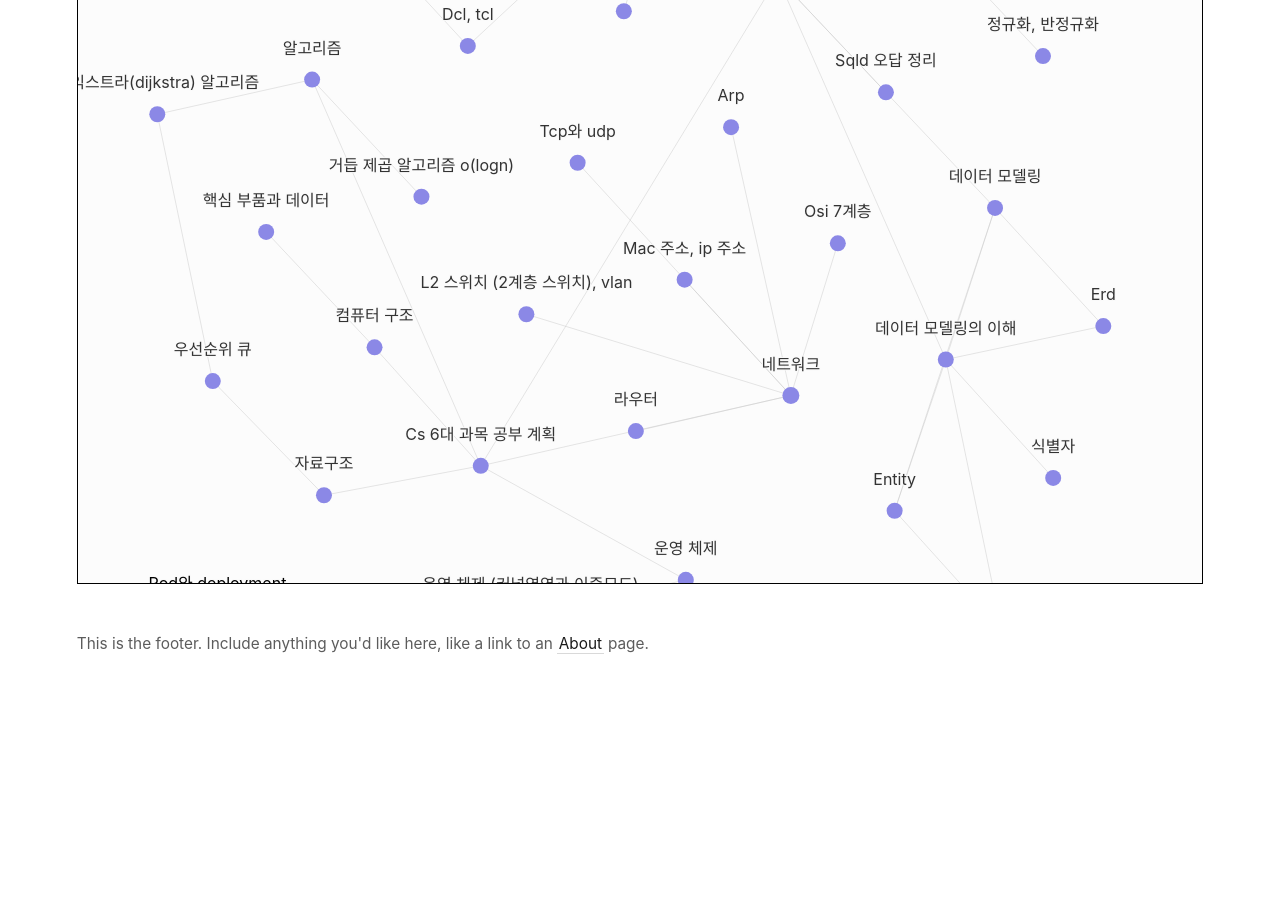
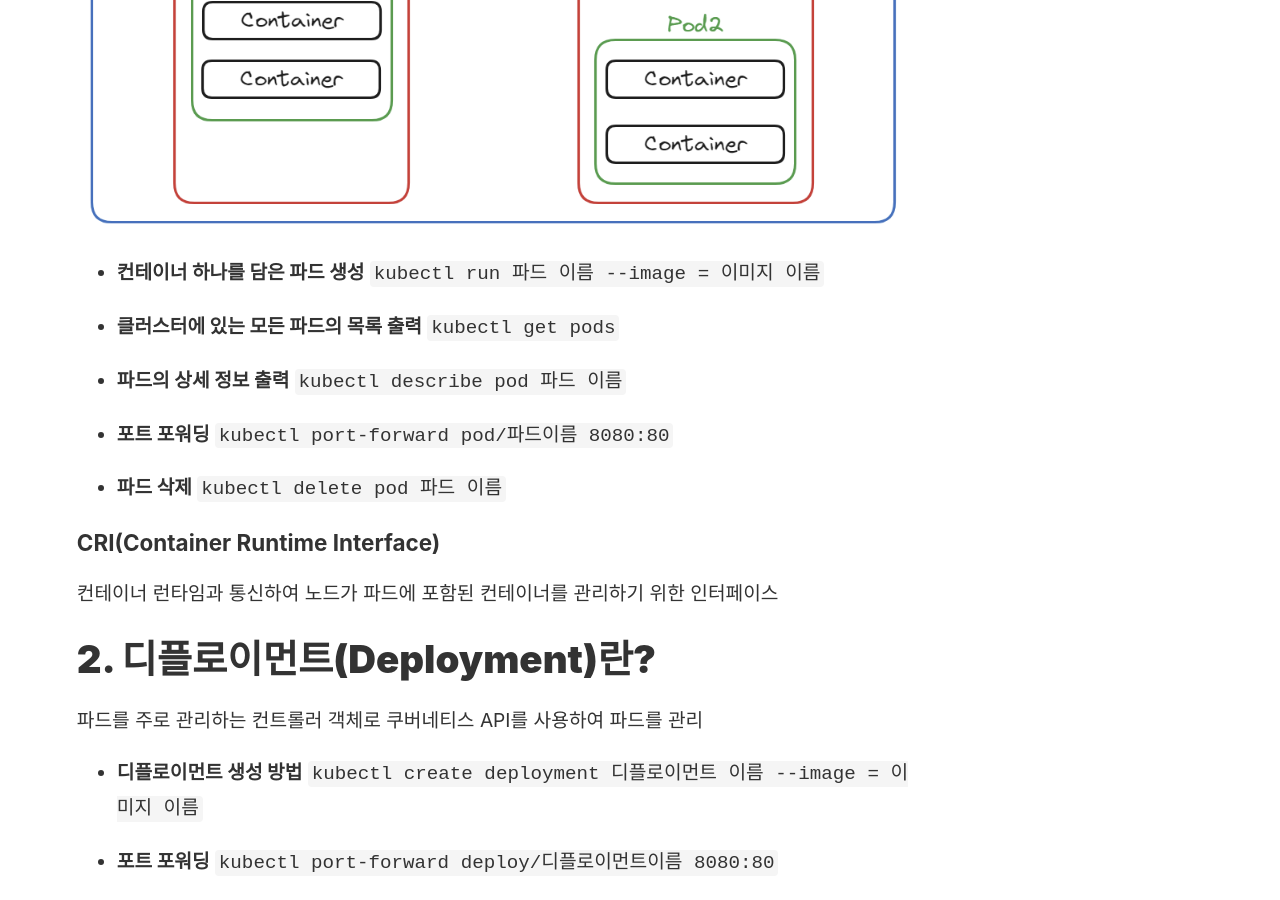
Before and after one commit to rainbow96bear/Obsidian, a Jekyll site: the page built from _notes/Kubernetes/Pod와 Deployment.md, in a window 1280 px wide and 900 px high, scrolled down 741 px. Built offline with Jekyll 4.4.1, drawn with Linux system fonts in a browser that asks for light colours; before the commit the page ends 1464 px from its top, so only the background shows below that; some of the changed text lies outside the part shown.

Commit message:
Kubernetes Pod와 Deployment공부 기록

````diff
--- a/_notes/Kubernetes/Pod와 Deployment.md
+++ b/_notes/Kubernetes/Pod와 Deployment.md
@@ -0,0 +1,95 @@
+# **1. 파드(Pod)란?**
+
+- 쿠버네티스가 하나 또는 그 이상의 컨테이너를 관리하는 데 사용하는 단위
+- 다른 리소스를 관리하고, 고 수준의 리소스는 컨테이너의 세부 사항을 추상화시킨다.
+- 쿠버네티스로 관리되는 가상 IP로 가상 네트워크에 접속된 다른 파드와 통신 가능
+
+쿠버네티스 구성 예시
+<img src="/assets/Pasted image 20231120115928.png">
+
+- **컨테이너 하나를 담은 파드 생성**
+<code>kubectl run 파드 이름 --image = 이미지 이름
+</code>
+
+- **클러스터에 있는 모든 파드의 목록 출력**
+<code>kubectl get pods
+</code>
+
+- **파드의 상세 정보 출력**
+<code>kubectl describe pod 파드 이름
+</code>
+
+- **포트 포워딩**
+<code>kubectl port-forward pod/파드이름 8080:80
+</code>
+
+- **파드 삭제**
+<code>kubectl delete pod 파드 이름
+</code>
+
+### CRI(Container Runtime Interface)
+컨테이너 런타임과 통신하여 노드가 파드에 포함된 컨테이너를 관리하기 위한 인터페이스
+
+# **2. 디플로이먼트(Deployment)란?**
+파드를 주로 관리하는 컨트롤러 객체로 쿠버네티스 API를 사용하여 파드를 관리
+
+- **디플로이먼트 생성 방법**
+<code>kubectl create deployment 디플로이먼트 이름 --image = 이미지 이름
+</code>
+
+- **포트 포워딩**
+<code>kubectl port-forward deploy/디플로이먼트이름 8080:80
+</code>
+
+- **디플로이먼트 삭제**
+<code>kubectl delete deploy 디플로이먼트 이름
+</code>
+
+
+# **3. 매니페스트**
+JSON 또는 YAML 포맷으로 작성된 쿠버네티스의 오브젝트 정의를 담은 선언적 스크립트
+
+- **매니페스트 파일로 애플리케이션 배포**
+<code>kubectl apply -f 매니페스트 파일명.포멧명
+</code>
+- **원격 URL에서 제공되는 매니페스트 파일로 애플리케이션 배포**
+<code>kubectl apply -f https://raw.githubusercontent.com/sixeyed/kiamol/master/ch02/pod.yaml
+</code>
+위 주소의 파일 매니페스트 내용
+```yaml
+apiVersion: v1
+kind: Pod
+metadata:
+  name: hello-kiamol-3
+spec:
+  containers:
+    - name: web
+      image: kiamol/ch02-hello-kiamol
+```
+
+
+## 파드와 컨테이너 부가 기능
+- **파드 내부에 접근하기**
+<code>kubectl exec -it 파드 명 sh
+</code>
+- **파드의 로그 확인하기**
+<code>kubectl logs --tail=2 파드명
+</code>
+- **파드 속의 파일을 로컬 영역으로 복사**
+<code>kubectl cp 파드명:/복사할 파일경로/파일명 /저장할 로컬 경로/파일명
+</code>
+
+
+# 2장 리뷰
+1장은 설치 방법과 책의 간략한 소개로 크게 리뷰로 남길게 없어 2장을 공부하며 리뷰를 남깁니다.
+
+쿠버네티스의 가장 기본이라고 할 수 있는 파드와 디플로이먼트에 대한 설명과 함께 아래와 같은 시각적인 자료를 많이 제공한다는 점이 좋았습니다.
+
+<img src="/assets/KakaoTalk_20231119_223947278.jpg">
+
+명령어를 보여주고 설명만 존재하는 것이 아닌 아래와 같이 전체적인 내용을 보여주기에 이해하기도 편하고 각각의 결과마다 추가적인 설명을 통하여 이해를 도와준다는 점도 좋았습니다.
+
+<img src="/assets/KakaoTalk_20231119_231811396.jpg">
+
+2장까지의 내용에서는 아쉬운 점이 딱히 없었습니다.
+21장까지의 구성으로 이루어진 길벗의 **쿠버네티스 교과서**를 참고하여 매일 1장씩 공부하고 기록하며 리뷰하도록 하겠습니다.
````
Also changed, not shown: _notes/Kubernetes/Kubernetes 공부 기록.md (+2 -1 lines), _pages/index.md (+3 -0 lines), assets/KakaoTalk_20231119_223947278.jpg (added), assets/KakaoTalk_20231119_231811396.jpg (added), assets/Pasted image 20231120115928.png (added).
